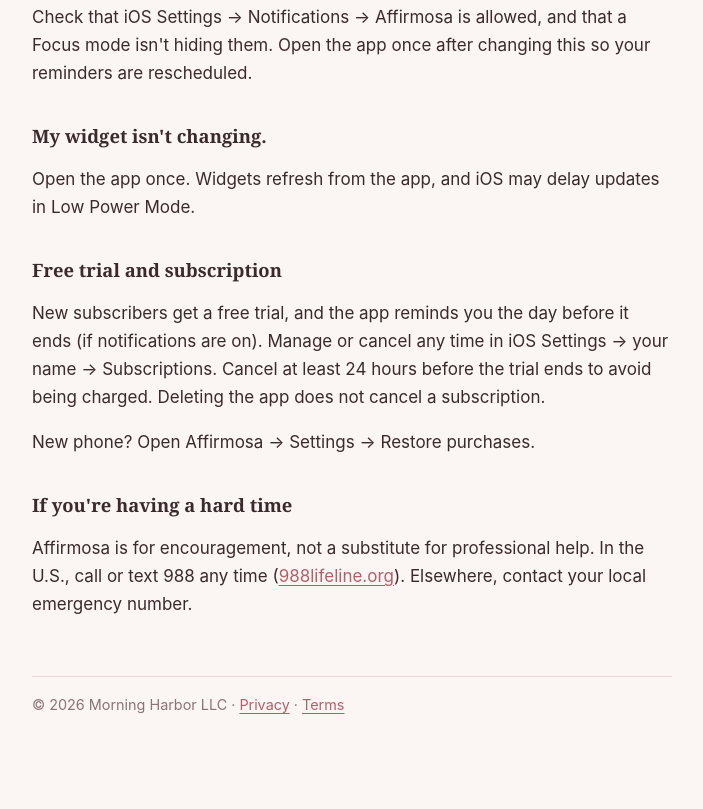
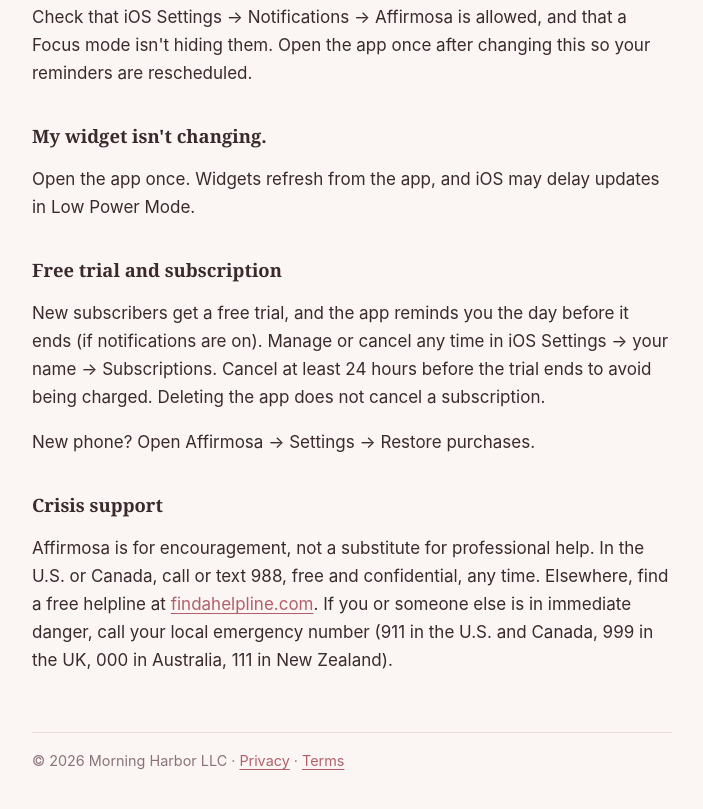
Before and after one commit to narrowgate-app/morningharborstudios.com, a plain HTML site: page affirmosa/support.html in a window 1280 px wide. Shown: the part 808-1617 px from the top of the page, without its empty margins (288-991 px from the left). Drawn offline with Linux system fonts and the light colour scheme.

Commit message:
Affirmosa: crisis support wording (988 in the U.S. and Canada, findahelpline.com elsewhere, local emergency numbers)

```diff
--- a/affirmosa/support.html
+++ b/affirmosa/support.html
@@ -46,8 +46,8 @@ footer{margin-top:4em;padding-top:16px;border-top:1px solid var(--line);font-siz
 <p>New subscribers get a free trial, and the app reminds you the day before it ends (if notifications are on). Manage or cancel any time in iOS Settings → your name → Subscriptions. Cancel at least 24 hours before the trial ends to avoid being charged. Deleting the app does not cancel a subscription.</p>
 <p>New phone? Open Affirmosa → Settings → Restore purchases.</p>
 
-<h2>If you're having a hard time</h2>
-<p>Affirmosa is for encouragement, not a substitute for professional help. In the U.S., call or text 988 any time (<a href="https://988lifeline.org">988lifeline.org</a>). Elsewhere, contact your local emergency number.</p>
+<h2>Crisis support</h2>
+<p>Affirmosa is for encouragement, not a substitute for professional help. In the U.S. or Canada, call or text 988, free and confidential, any time. Elsewhere, find a free helpline at <a href="https://findahelpline.com">findahelpline.com</a>. If you or someone else is in immediate danger, call your local emergency number (911 in the U.S. and Canada, 999 in the UK, 000 in Australia, 111 in New Zealand).</p>
 
 <footer>© 2026 Morning Harbor LLC · <a href="privacy.html">Privacy</a> · <a href="terms.html">Terms</a></footer>
 </main>
```
Also changed, not shown: affirmosa/privacy.html (+1 -1 lines), affirmosa/terms.html (+1 -1 lines).
